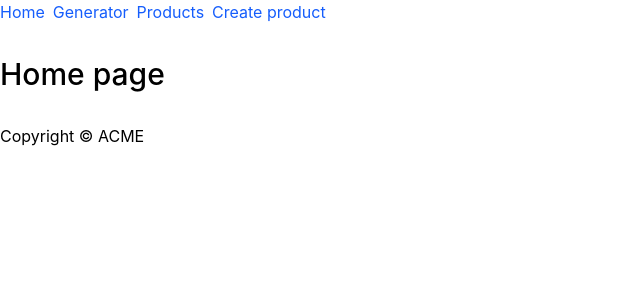
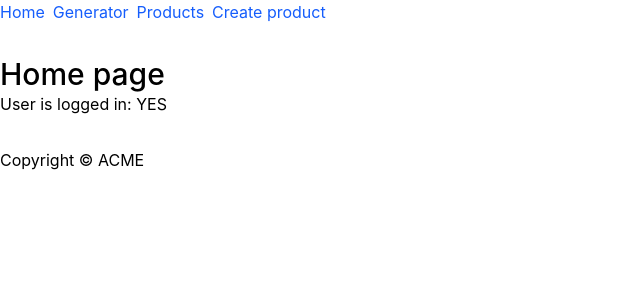
Before and after one commit to patrykomiotek/pitapp, a React (Vite) app: page / in a window 1280 px wide. Shown: the top 300 px of the page, without its empty margins (0-640 px from the left). Built offline with nearby package versions, Linux system fonts and the light colour scheme.

Commit message:
feat: context step 1

```diff
--- /dev/null
+++ b/src/components/Auth/AuthContext.tsx
@@ -0,0 +1,7 @@
+import { createContext } from "react";
+
+interface IAuthContext {
+  isLoggedId: boolean;
+}
+
+export const AuthContext = createContext<IAuthContext>({ isLoggedId: false });
--- /dev/null
+++ b/src/components/Auth/AuthCredentials.tsx
@@ -0,0 +1,11 @@
+import { useContext } from "react";
+import { AuthContext } from "./AuthContext";
+
+export const AuthCredentials = () => {
+  const context = useContext(AuthContext);
+  return (
+    <div>
+      <p>User is logged in: {context.isLoggedId ? "YES" : "NO"}</p>
+    </div>
+  );
+};
--- /dev/null
+++ b/src/components/Auth/AuthInfo.tsx
@@ -0,0 +1,5 @@
+import { AuthCredentials } from "./AuthCredentials";
+
+export const AuthInfo = () => {
+  return <AuthCredentials />;
+};
--- a/src/pages/HomePage.tsx
+++ b/src/pages/HomePage.tsx
@@ -1,6 +1,8 @@
 import { Helmet } from "react-helmet-async";
 import { ROUTE } from "../routes";
 import { Header } from "ui";
+import { AuthInfo } from "components/Auth/AuthInfo";
+import { AuthContext } from "components/Auth/AuthContext";
 
 export const HomePage = () => {
   return (
@@ -10,6 +12,9 @@ export const HomePage = () => {
       </Helmet>
       <div>
         <Header>Home page</Header>
+        <AuthContext.Provider value={{ isLoggedId: true }}>
+          <AuthInfo />
+        </AuthContext.Provider>
       </div>
     </>
   );
```
